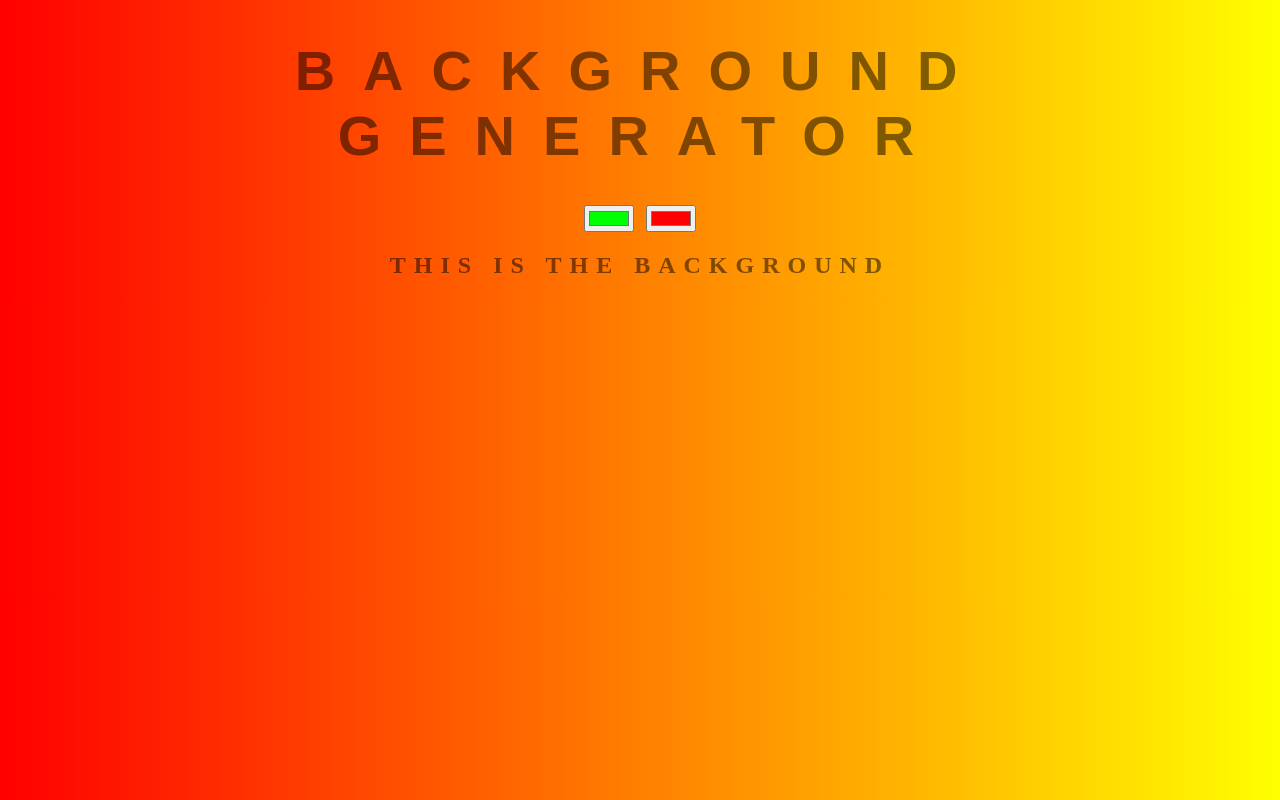
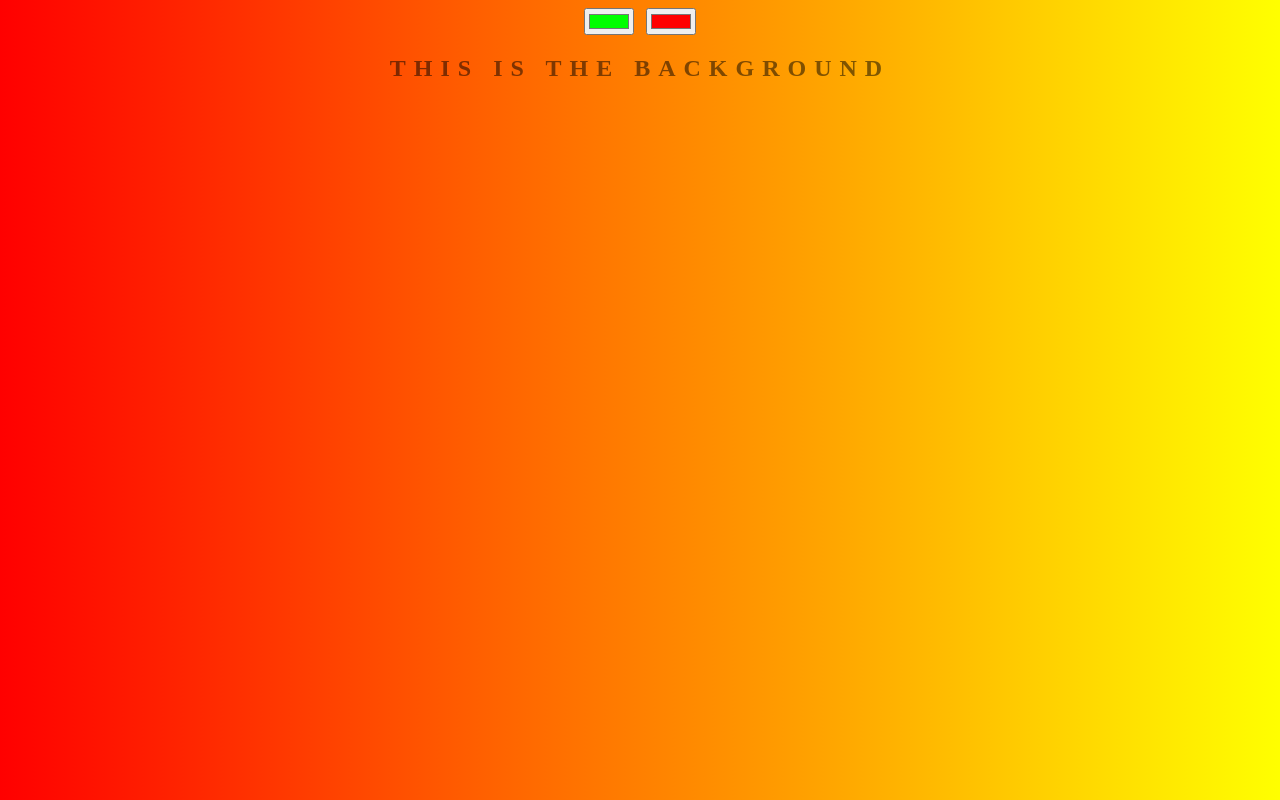
Before and after one commit to damienc88/background-generator, a plain HTML site: page index.html in a window 1280 px wide. Drawn offline with Linux system fonts and the light colour scheme.

Commit message:
don't like h1

```diff
--- a/index.html
+++ b/index.html
@@ -5,7 +5,7 @@
 	<link rel="stylesheet" type="text/css" href="style.css">
 </head>
 <body id="gradient">
-	<h1>Background Generator</h1>
+<!-- 	<h1>Background Generator</h1> -->
 	<input class="color1" type="color" name="color1" value="#00ff00">
 	<input class="color2" type="color" name="color1" value="#ff0000">
 	<h2>This is the background</h2>
```
